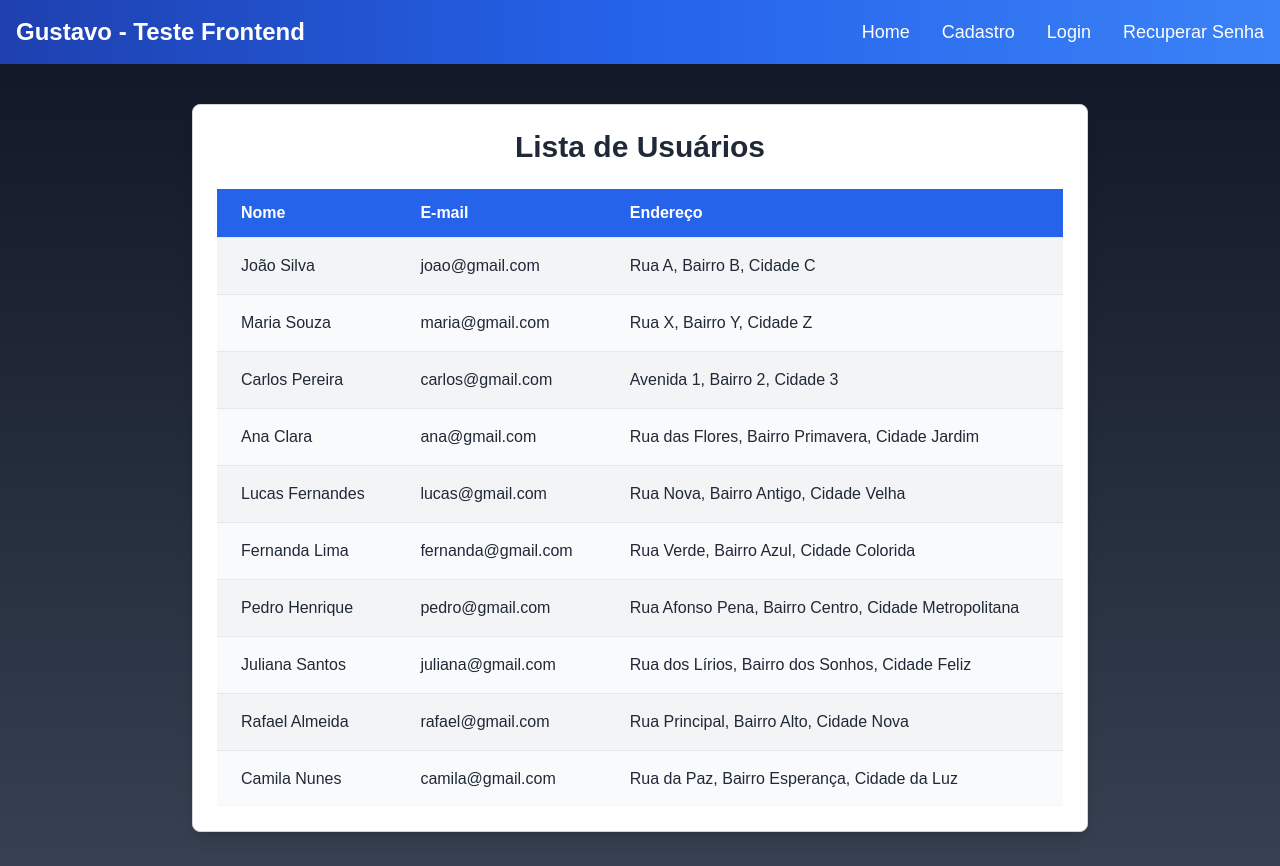
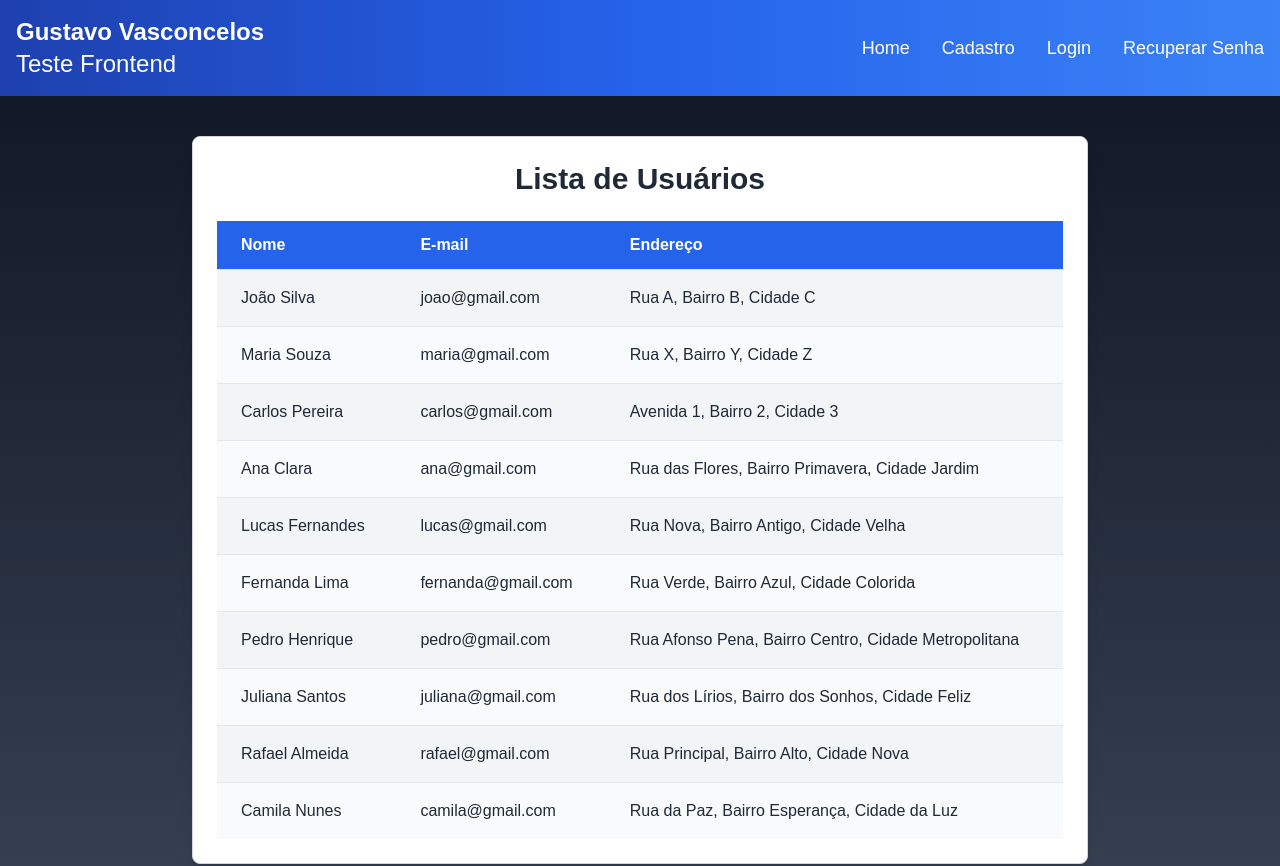
Before and after one commit to sasgustav/genezys-desafio-gustavo-vasconcelos, a Next.js app: page / in a window 1280 px wide. Shown: the top 866 px of the page. Built offline with nearby package versions, Linux system fonts and the light colour scheme.

Commit message:
Refactor NavBar component to add author name and improve layout

```diff
--- a/src/components/NavBar.tsx
+++ b/src/components/NavBar.tsx
@@ -12,7 +12,8 @@ const NavBar: React.FC = () => {
     <nav className="bg-gradient-to-r from-blue-800 via-blue-600 to-blue-500 p-4 shadow-lg">
       <div className="container mx-auto flex justify-between items-center">
         <div className="text-white text-2xl font-bold">
-          <Link href="/">Gustavo - Teste Frontend</Link>
+          <Link href="/">Gustavo Vasconcelos</Link>
+          <p className="text-white font-normal ">Teste Frontend</p>
         </div>
         <ul className="hidden md:flex space-x-8">
           <NavItem href="/" label="Home" />
```
